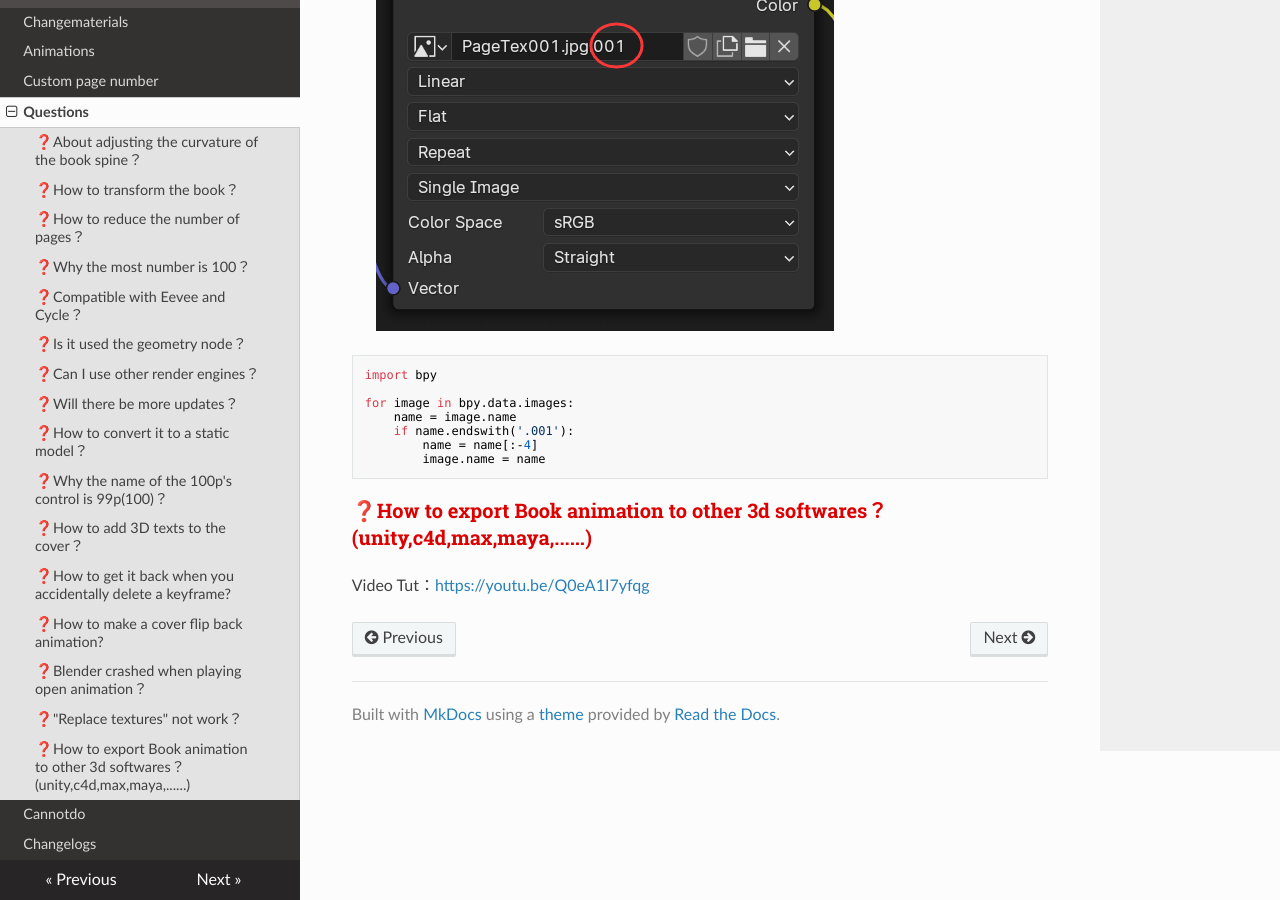
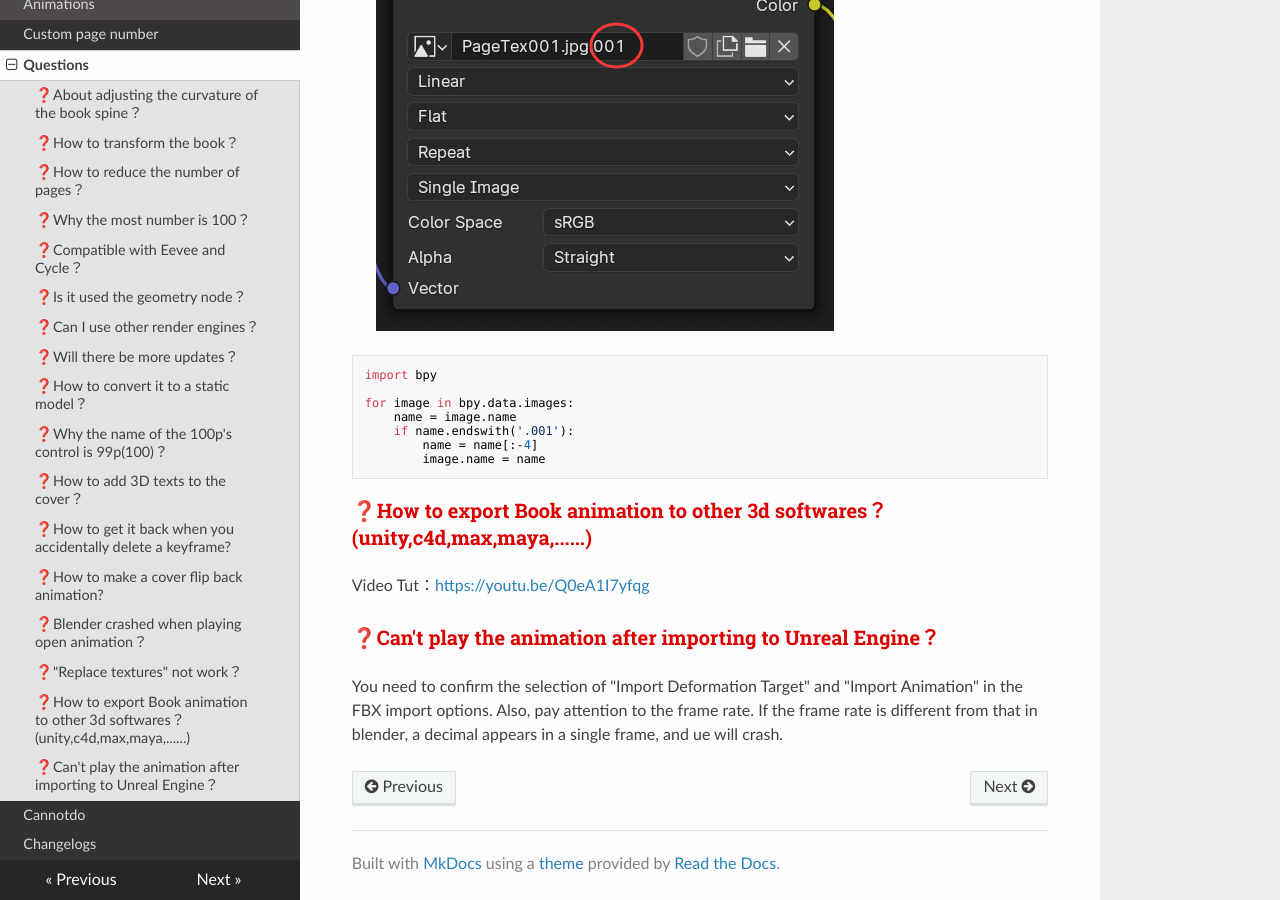
Before and after one commit to LiuRan89/Riggedbooks-manual-english, an MkDocs documentation site: the page built from docs/questions.md, in a window 1280 px wide and 900 px high, scrolled down 4907 px. Built offline with MkDocs 1.6.1, drawn with Linux system fonts in a browser that asks for light colours; nearby versions of some CDN libraries.

Commit message:
Update questions.md

```diff
--- a/docs/questions.md
+++ b/docs/questions.md
@@ -74,3 +74,6 @@ for image in bpy.data.images:
 
 ###❓<font color="#dd0000">How to export Book animation to other 3d softwares？(unity,c4d,max,maya,......)</font><br />
 Video Tut：[https://youtu.be/Q0eA1I7yfqg](https://youtu.be/Q0eA1I7yfqg)
+
+###❓<font color="#dd0000">Can't play the animation after importing to Unreal Engine？</font><br />
+You need to confirm the selection of "Import Deformation Target" and "Import Animation" in the FBX import options. Also, pay attention to the frame rate. If the frame rate is different from that in blender, a decimal appears in a single frame, and ue will crash.
```
